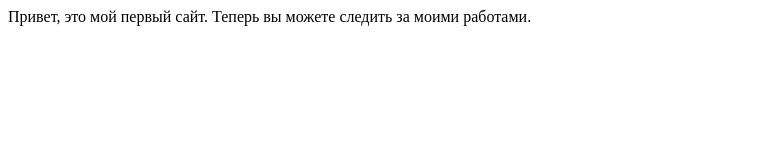
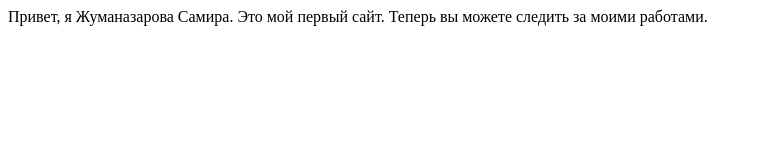
Before and after one commit to zhsamira/itacademy, a plain HTML site: page index.html in a window 1280 px wide. Shown: the whole page, without its empty margins (0-762 px from the left). Drawn offline with Linux system fonts and the light colour scheme.

Commit message:
Update index.html

```diff
--- a/index.html
+++ b/index.html
@@ -5,6 +5,6 @@
 	<title>	</title>
 </head>
 <body>
-	Привет, это мой первый сайт. Теперь вы можете следить за моими работами.
+	Привет, я Жуманазарова Самира. Это мой первый сайт. Теперь вы можете следить за моими работами.
 </body>
 </html>
```
